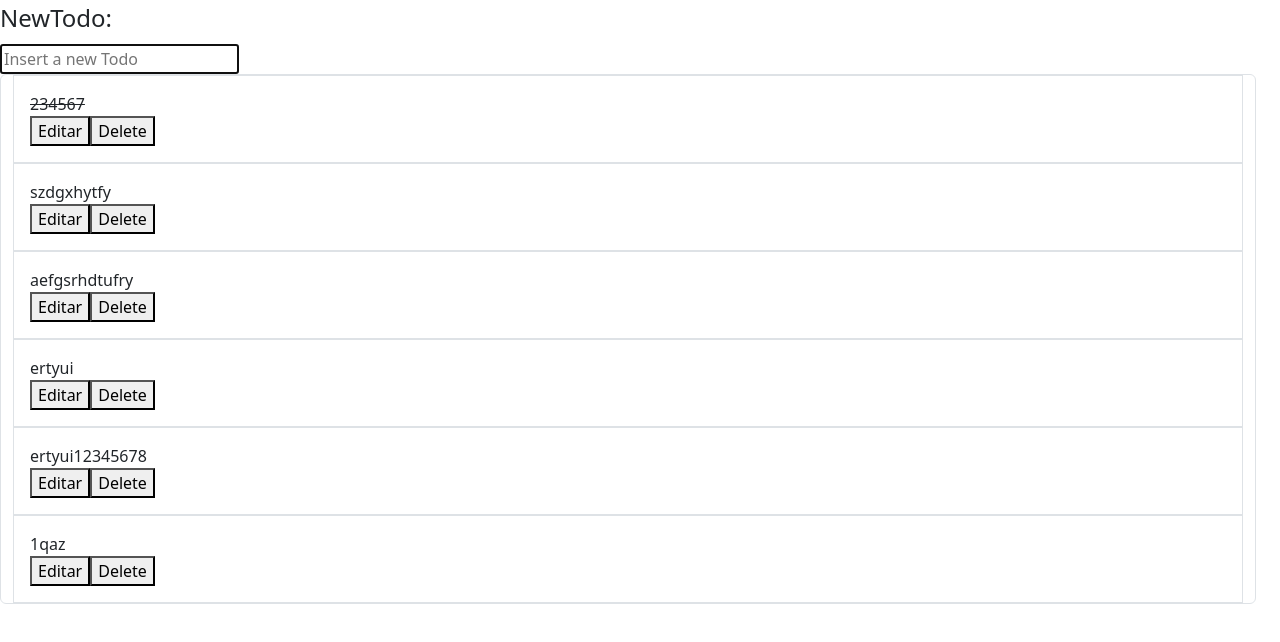
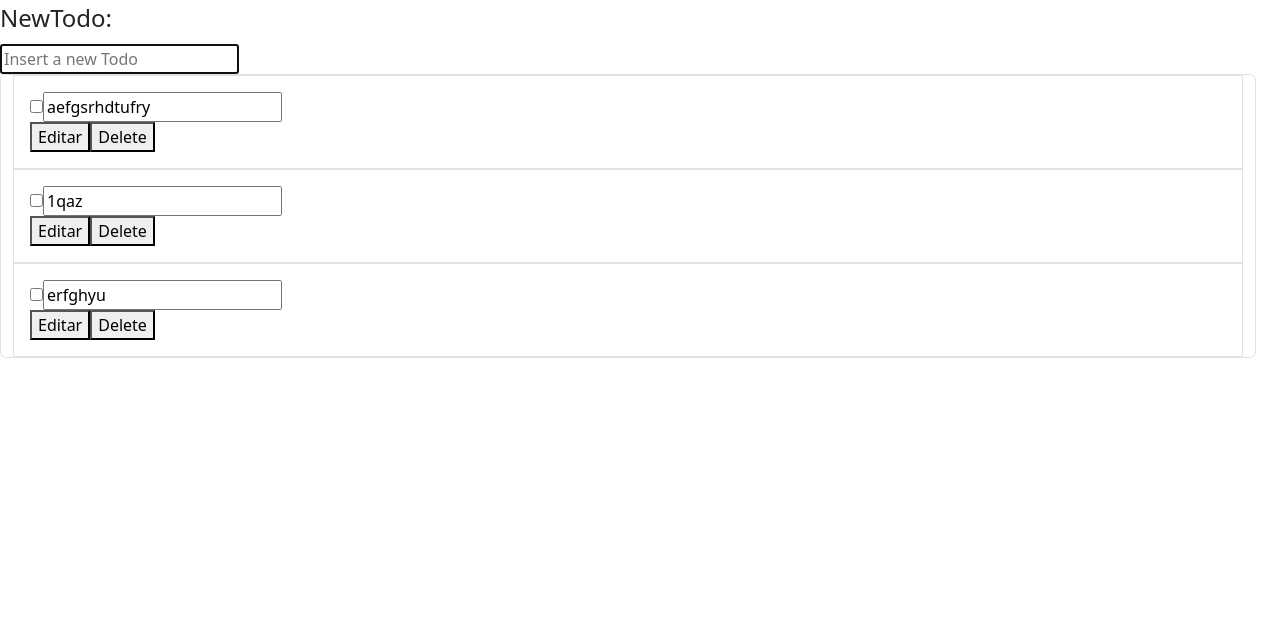
Before and after one commit to jorge-ariznabarreta-zabala/todolist-vue, a Vue app: page / in a window 1280 px wide. Shown: the top 642 px of the page. Built offline with nearby package versions, Linux system fonts and the light colour scheme; data requests are answered from the project's data file.

Commit message:
FALTA FUNCION EDIT QUE GUARDE LOS DATOS

```diff
--- a/db.json
+++ b/db.json
@@ -1,34 +1,19 @@
 {
   "todos": [
-    {
-      "todo": "234567",
-      "completed": true,
-      "id": 1
-    },
-    {
-      "todo": "szdgxhytfy",
-      "completed": false,
-      "id": 4
-    },
     {
       "todo": "aefgsrhdtufry",
       "completed": false,
       "id": 5
     },
     {
-      "todo": "ertyui",
-      "completed": false,
-      "id": 6
-    },
-    {
-      "todo": "ertyui12345678",
-      "completed": false,
-      "id": 7
-    },
-    {
       "todo": "1qaz",
       "completed": false,
       "id": 8
+    },
+    {
+      "todo": "erfghyu",
+      "completed": false,
+      "id": 9
     }
   ]
 }
--- a/src/components/listTodo.vue
+++ b/src/components/listTodo.vue
@@ -5,8 +5,9 @@
 
     <div v-for="todo in listTodo" :key="id" class="card-body border">
         <div>
-          <p v-if="todo.completed" class="card-text text-decoration-line-through">{{todo.todo}}</p>
-            <p v-else class="card-text">{{todo.todo}}</p>
+          <input class="toggle" type="checkbox" v-model="todo.completed" />
+          <input type="text" @blur="editTodo(todo.todo)" autofocus v-if="todo.completed" class="card-text text-decoration-line-through" v-model="todo.todo" />
+          <input type="text" @blur="editTodo(todo.todo)" autofocus v-else class="card-text" v-model="todo.todo" />
 
         </div>
         <button>Editar</button>
@@ -37,6 +38,7 @@ async function deleteTodo(id){
   try {
     const response = await axios.delete(`http://localhost:3000/todos/${id}`)
     listTodo.value = listTodo.value.filter((todo) => todo.id !==id)
+    //Aprovecho la reactividad de listTodo para actualizar la vista
   } catch (error) {
     console.log(error)
   }
```
